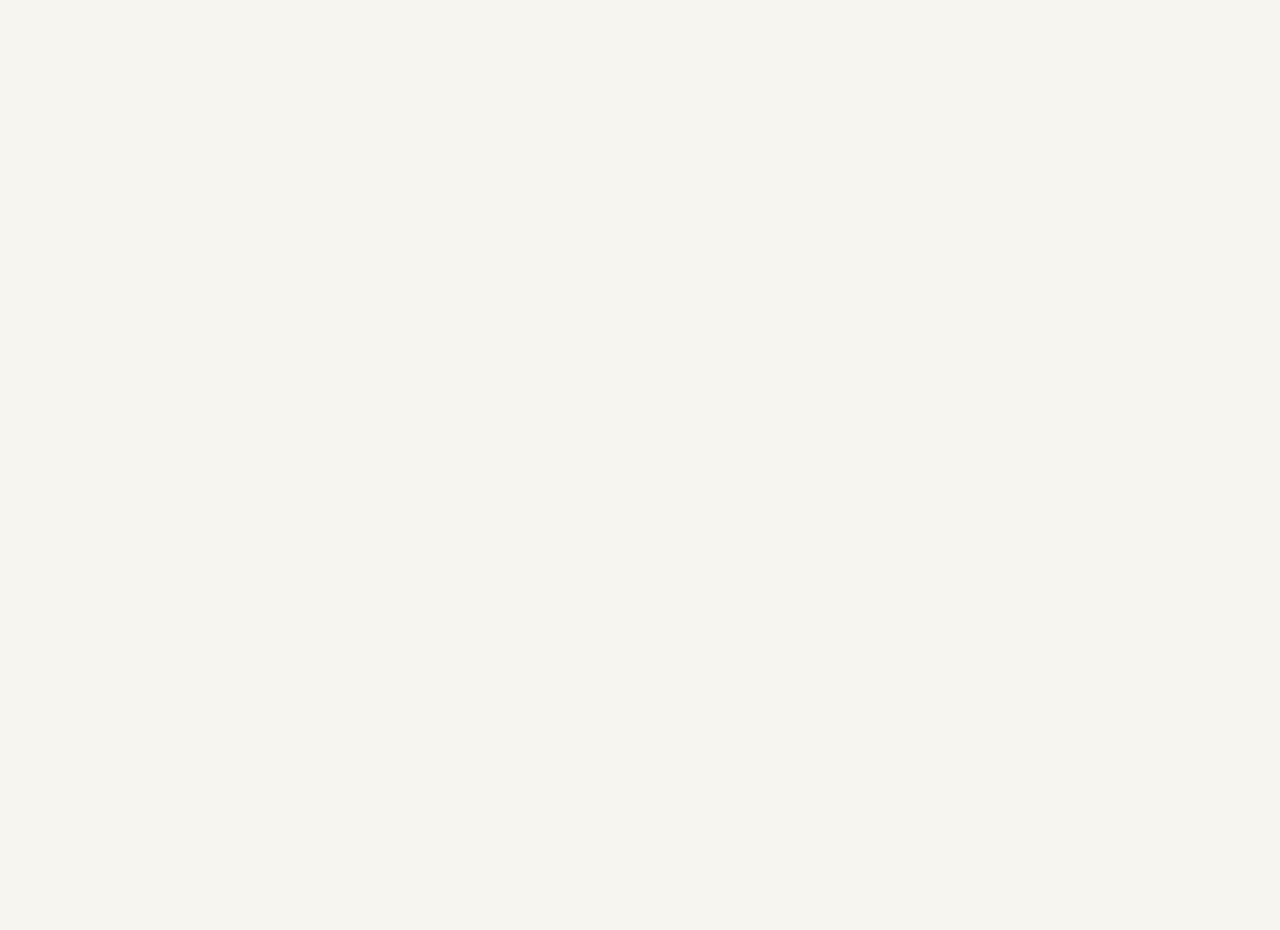
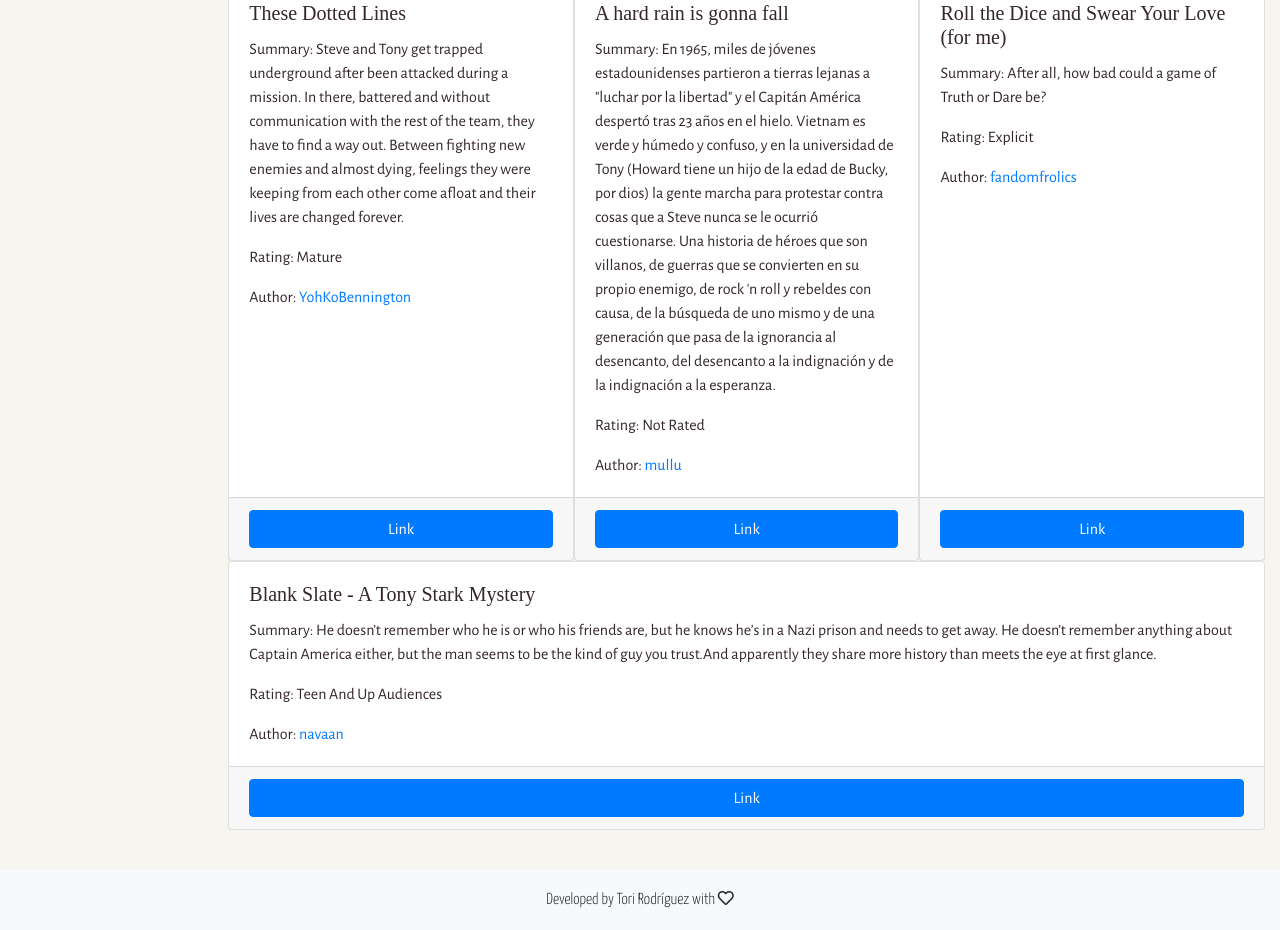
Before and after one commit to malditoprotozoo/stonylibrary, a React (Create React App) app: page / in a window 1280 px wide. Shown: the part 2080-3010 px from the top of the page. Before the commit the page ends 1752 px from the top, so only its background shows below. Built offline with nearby package versions, Linux system fonts and the light colour scheme; a web font is replaced by a local one.

Commit message:
adding more fics to the data and more tags

```diff
--- a/src/data/ao3.js
+++ b/src/data/ao3.js
@@ -33,7 +33,8 @@ const ao3Fics = [
     "universe": "616",
     "language": "English",
     "tags": [
-      "Canon Divergence"
+      "Canon Divergence",
+      "Hurt/Comfort"
     ],
     "words": "46474"
   },
@@ -53,7 +54,8 @@ const ao3Fics = [
     "universe": "616",
     "language": "English",
     "tags": [
-      "Fix-It"
+      "Fix-It",
+      "Hurt/Comfort"
     ],
     "words": "90429"
   },
@@ -107,7 +109,8 @@ const ao3Fics = [
     "universe": "MCU",
     "language": "English",
     "tags": [
-      "Identity Porn"
+      "Identity Porn",
+      "Pining"
     ],
     "words": "18876"
   },
@@ -126,7 +129,10 @@ const ao3Fics = [
     "language": "English",
     "tags": [
       "Angst",
-      "Fix-It"
+      "Fix-It",
+      "Hurt/Comfort",
+      "Pining",
+      "Misunderstandings"
     ],
     "words": "36978"
   },
@@ -163,9 +169,11 @@ const ao3Fics = [
       "https://archiveofourown.org/users/Closer/pseuds/Closer"
     ],
     "summary": "Eighteen-year-old Tony Stark is the boy genius who woke Captain America, and now he's stuck with him. That's not a bad thing, but between Steve's wide-eyed wonder at the new world and Tony's little fanboy crush, the awkwardness just keeps happening.",
-    "universe": "Iron Man: Armored Adventures",
+    "universe": "Armored Adventures",
     "language": "English",
-    "tags": [],
+    "tags": [
+      "Crossover/Fusion"
+    ],
     "words": "36,271"
   },
   {
@@ -188,6 +196,127 @@ const ao3Fics = [
       "Dirty Talk"
     ],
     "words": "130,631"
+  },
+  {
+    "id": "4861586",
+    "title": "Star-Spangled Butt",
+    "rating": "Explicit",
+    "authors": [
+      "Amuly"
+    ],
+    "authorsLinks": [
+      "https://archiveofourown.org/users/Amuly/pseuds/Amuly"
+    ],
+    "summary": "Tony and Steve are sharing a room in the old MacBarton farm. Which would be fine, except Tony forgot that he was wearing a particularly inspirational pair of underwear this morning (patriotically inspiring underwear).",
+    "universe": "MCU",
+    "language": "English",
+    "tags": [
+      "Friends With Benefits",
+      "Farmhouse of Love"
+    ],
+    "words": "1077"
+  },
+  {
+    "id": "6893602",
+    "title": "These Dotted Lines",
+    "rating": "Mature",
+    "authors": [
+      "YohKoBennington"
+    ],
+    "authorsLinks": [
+      "https://archiveofourown.org/users/YohKoBennington/pseuds/YohKoBennington"
+    ],
+    "summary": "Steve and Tony get trapped underground after been attacked during a mission. In there, battered and without communication with the rest of the team, they have to find a way out. Between fighting new enemies and almost dying, feelings they were keeping from each other come afloat and their lives are changed forever.",
+    "universe": "616",
+    "language": "English",
+    "tags": [
+      "Getting Together",
+      "Angst",
+      "Action/Adventure",
+      "Hurt/Comfort",
+      "Pining"
+    ],
+    "words": "9,927"
+  },
+  {
+    "id": "6893602",
+    "title": "These Dotted Lines",
+    "rating": "Mature",
+    "authors": [
+      "YohKoBennington"
+    ],
+    "authorsLinks": [
+      "https://archiveofourown.org/users/YohKoBennington/pseuds/YohKoBennington"
+    ],
+    "summary": "Steve and Tony get trapped underground after been attacked during a mission. In there, battered and without communication with the rest of the team, they have to find a way out. Between fighting new enemies and almost dying, feelings they were keeping from each other come afloat and their lives are changed forever.",
+    "universe": "616",
+    "language": "English",
+    "tags": [
+      "Getting Together",
+      "Angst",
+      "Action/Adventure",
+      "Hurt/Comfort",
+      "Pining"
+    ],
+    "words": "9,927"
+  },
+  {
+    "id": "517893",
+    "title": "A hard rain is gonna fall",
+    "rating": "Not Rated",
+    "authors": [
+      "mullu"
+    ],
+    "authorsLinks": [
+      "https://archiveofourown.org/users/mullu/pseuds/mullu"
+    ],
+    "summary": "En 1965, miles de jóvenes estadounidenses partieron a tierras lejanas a \"luchar por la libertad\" y el Capitán América despertó tras 23 años en el hielo. Vietnam es verde y húmedo y confuso, y en la universidad de Tony (Howard tiene un hijo de la edad de Bucky, por dios) la gente marcha para protestar contra cosas que a Steve nunca se le ocurrió cuestionarse. Una historia de héroes que son villanos, de guerras que se convierten en su propio enemigo, de rock 'n roll y rebeldes con causa, de la búsqueda de uno mismo y de una generación que pasa de la ignorancia al desencanto, del desencanto a la indignación y de la indignación a la esperanza.",
+    "universe": "",
+    "language": "Español",
+    "tags": [],
+    "words": "39,107"
+  },
+  {
+    "id": "3069353",
+    "title": "Roll the Dice and Swear Your Love (for me)",
+    "rating": "Explicit",
+    "authors": [
+      "fandomfrolics"
+    ],
+    "authorsLinks": [
+      "https://archiveofourown.org/users/fandomfrolics/pseuds/fandomfrolics"
+    ],
+    "summary": "After all, how bad could a game of Truth or Dare be?",
+    "universe": "616",
+    "language": "English",
+    "tags": [
+      "First Kiss",
+      "Pining",
+      "Misunderstandings"
+    ],
+    "words": "3851"
+  },
+  {
+    "id": "12694110",
+    "title": "Blank Slate - A Tony Stark Mystery",
+    "rating": "Teen And Up Audiences",
+    "authors": [
+      "navaan"
+    ],
+    "authorsLinks": [
+      "https://archiveofourown.org/users/navaan/pseuds/navaan"
+    ],
+    "summary": "He doesn’t remember who he is or who his friends are, but he knows he’s in a Nazi prison and needs to get away. He doesn’t remember anything about Captain America either, but the man seems to be the kind of guy you trust.And apparently they share more history than meets the eye at first glance.",
+    "universe": "",
+    "language": "English",
+    "tags": [
+      "First Kiss",
+      "Getting Together",
+      "Angst",
+      "Action/Adventure",
+      "Hurt/Comfort"
+    ],
+    "words": "25378"
   }
 ]
 
```
